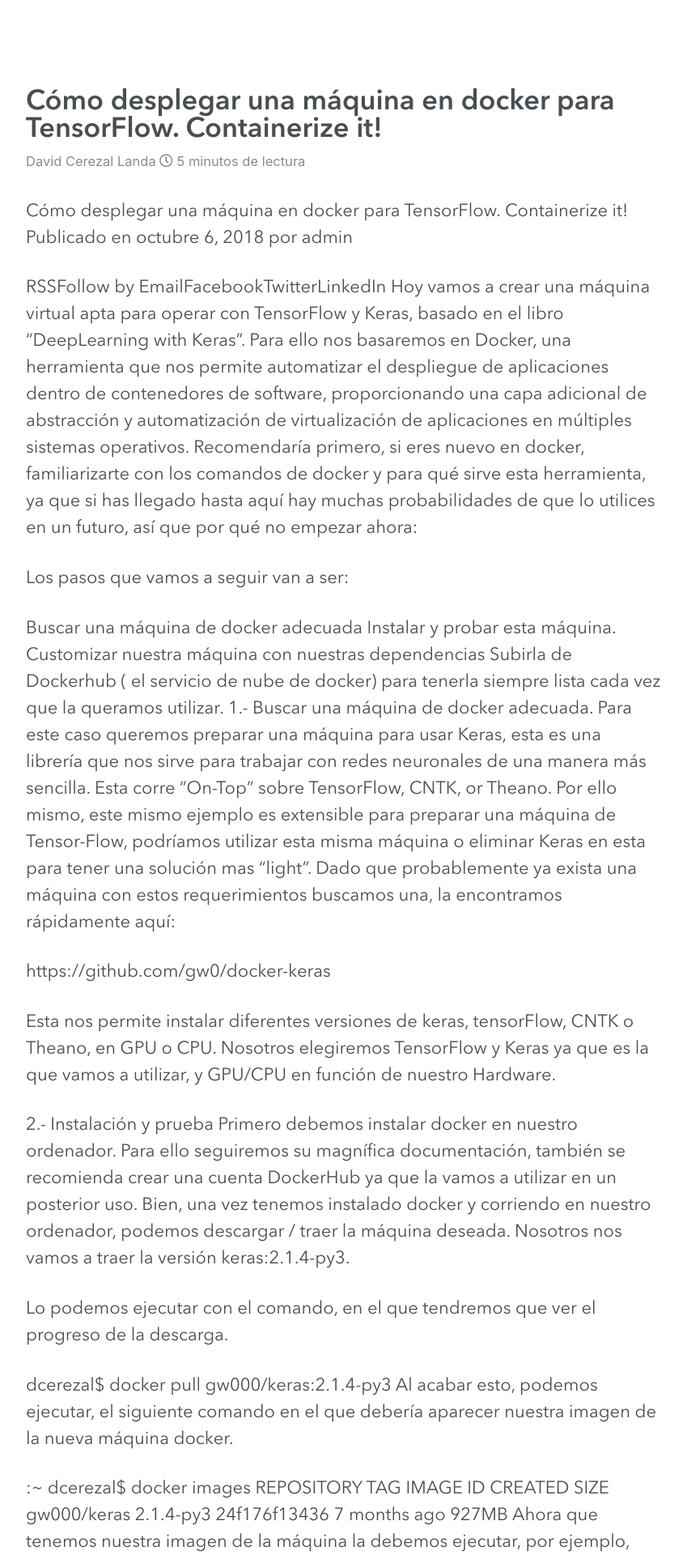
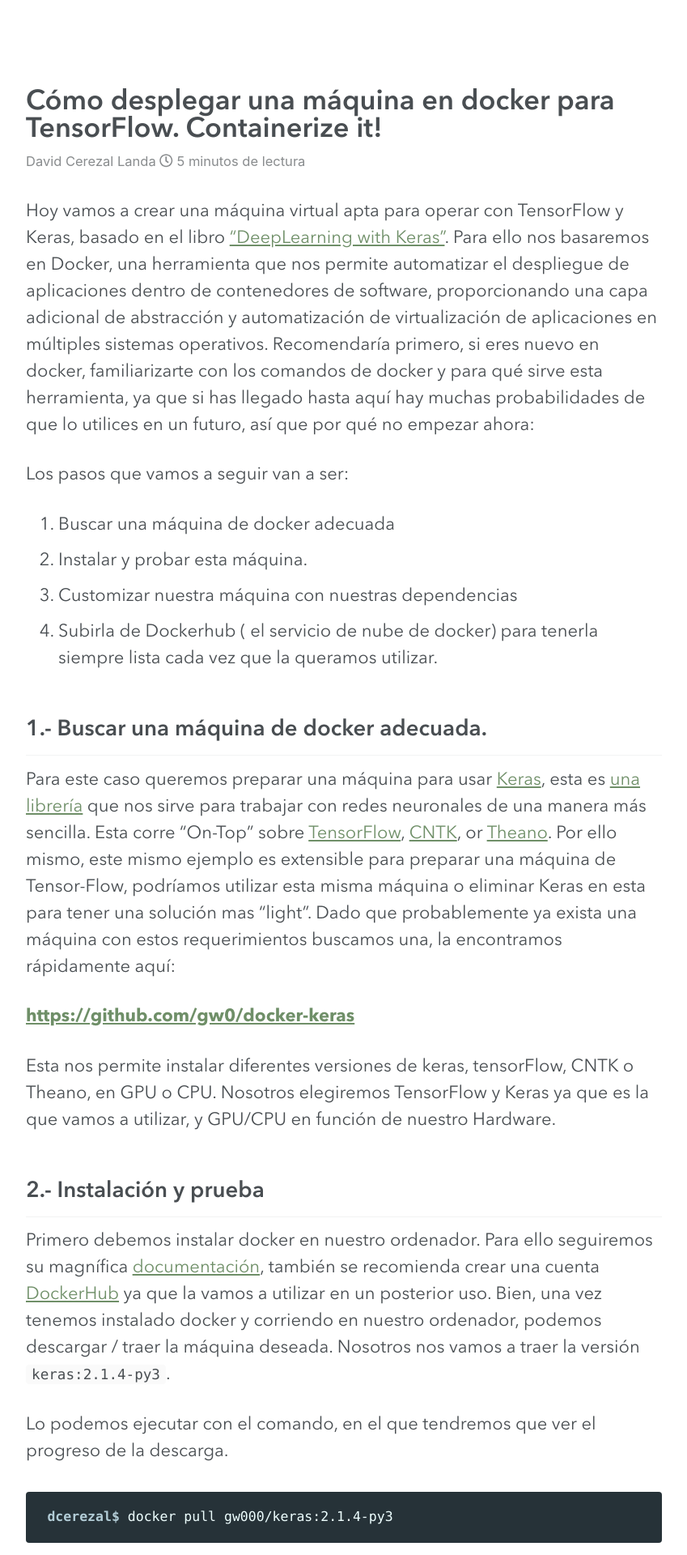
Before and after one commit to davidcerezal/davidcerezal.github.io, a Jekyll site: the page built from _posts/2018-11-28-dokcer-with-tensor-flow-and-keras.md, in a window 1280 px wide. Shown: the part 914-2834 px from the top of the page at 81% size, without its empty margins (140-989 px from the left). Built offline with Jekyll 4.4.1, drawn with Linux system fonts in a browser that asks for light colours; cached includes are drawn as plain includes; nearby versions of some CDN libraries; comment, search, counter and statistics services are not loaded; some of the changed text lies outside the part shown.

Commit message:
Format some articles
Format some articles

```diff
--- a/_posts/2018-11-28-dokcer-with-tensor-flow-and-keras.md
+++ b/_posts/2018-11-28-dokcer-with-tensor-flow-and-keras.md
@@ -11,56 +11,64 @@
   - Deep Learning
 ---
 
-Cómo desplegar una máquina en docker para TensorFlow. Containerize it!
-Publicado en octubre 6, 2018 por admin
-
-RSSFollow by EmailFacebookTwitterLinkedIn
-Hoy vamos a crear una máquina virtual apta para operar con TensorFlow y Keras, basado en el libro “DeepLearning with Keras”. Para ello nos basaremos en Docker, una herramienta que nos permite automatizar el despliegue de aplicaciones dentro de contenedores de software, proporcionando una capa adicional de abstracción y automatización de virtualización de aplicaciones en múltiples sistemas operativos. Recomendaría primero, si eres nuevo en docker, familiarizarte con los comandos de docker y para qué sirve esta herramienta, ya que si has llegado hasta aquí hay muchas probabilidades de que lo utilices en un futuro, así que por qué no empezar ahora:
+Hoy vamos a crear una máquina virtual apta para operar con TensorFlow y Keras, basado en el libro [“DeepLearning with Keras”](https://www.manning.com/books/deep-learning-with-python). Para ello nos basaremos en Docker, una herramienta que nos permite automatizar el despliegue de aplicaciones dentro de contenedores de software, proporcionando una capa adicional de abstracción y automatización de virtualización de aplicaciones en múltiples sistemas operativos. Recomendaría primero, si eres nuevo en docker, familiarizarte con los comandos de docker y para qué sirve esta herramienta, ya que si has llegado hasta aquí hay muchas probabilidades de que lo utilices en un futuro, así que por qué no empezar ahora:
 
 Los pasos que vamos a seguir van a ser:
 
-Buscar una máquina de docker adecuada
-Instalar y probar esta máquina.
-Customizar nuestra máquina con nuestras dependencias
-Subirla de Dockerhub ( el servicio de nube de docker) para tenerla siempre lista cada vez que la queramos utilizar.
-1.- Buscar una máquina de docker adecuada.
-Para este caso queremos preparar una máquina para usar Keras, esta es una librería que nos sirve para trabajar con redes neuronales de una manera más sencilla. Esta corre “On-Top” sobre  TensorFlow, CNTK, or Theano. Por ello mismo, este mismo ejemplo es extensible para preparar una máquina de Tensor-Flow, podríamos utilizar esta misma máquina o eliminar Keras en esta para tener una solución mas “light”. Dado que probablemente ya exista una máquina con estos requerimientos buscamos una, la encontramos rápidamente aquí:
+1. Buscar una máquina de docker adecuada
+2. Instalar y probar esta máquina.
+3. Customizar nuestra máquina con nuestras dependencias
+4. Subirla de Dockerhub ( el servicio de nube de docker) para tenerla siempre lista cada vez que la queramos utilizar.
 
-https://github.com/gw0/docker-keras
+
+## 1.- Buscar una máquina de docker adecuada.
+Para este caso queremos preparar una máquina para usar [Keras](https://keras.io/), esta es [una librería](http://gw.tnode.com/docker/keras/) que nos sirve para trabajar con redes neuronales de una manera más sencilla. Esta corre “On-Top” sobre  [TensorFlow](https://github.com/tensorflow/tensorflow), [CNTK](https://github.com/Microsoft/cntk), or [Theano](https://github.com/Theano/Theano). Por ello mismo, este mismo ejemplo es extensible para preparar una máquina de Tensor-Flow, podríamos utilizar esta misma máquina o eliminar Keras en esta para tener una solución mas “light”. Dado que probablemente ya exista una máquina con estos requerimientos buscamos una, la encontramos rápidamente aquí:
+
+**[https://github.com/gw0/docker-keras](https://github.com/gw0/docker-keras)**
 
 Esta nos permite instalar diferentes versiones de keras, tensorFlow, CNTK o Theano, en GPU o CPU. Nosotros elegiremos TensorFlow y Keras ya que es la que vamos a utilizar, y GPU/CPU en función de nuestro Hardware.
 
 
 
-2.- Instalación y prueba
-Primero debemos instalar docker en nuestro ordenador. Para ello seguiremos su magnífica documentación, también se recomienda crear una cuenta DockerHub ya que la vamos a utilizar en un posterior uso. Bien, una vez tenemos instalado docker y corriendo en nuestro ordenador, podemos descargar / traer la máquina deseada. Nosotros nos vamos a traer la versión keras:2.1.4-py3.
+## 2.- Instalación y prueba
+Primero debemos instalar docker en nuestro ordenador. Para ello seguiremos su magnífica [documentación](https://docs.docker.com/get-started/), también se recomienda crear una cuenta [DockerHub](https://hub.docker.com/) ya que la vamos a utilizar en un posterior uso. Bien, una vez tenemos instalado docker y corriendo en nuestro ordenador, podemos descargar / traer la máquina deseada. Nosotros nos vamos a traer la versión `keras:2.1.4-py3`.
 
 Lo podemos ejecutar con el comando, en el que tendremos que ver el progreso de la descarga.
 
-dcerezal$ docker pull gw000/keras:2.1.4-py3
-Al acabar esto, podemos ejecutar, el siguiente comando en el que debería aparecer nuestra imagen de la nueva máquina docker.
+{% highlight console %} dcerezal$ docker pull gw000/keras:2.1.4-py3 {% endhighlight %}
 
+Al acabar esto, podemos ejecutar, el siguiente comando en el que debería aparecer nuestra imagen de la **nueva máquina docker**.
+
+{% highlight console %}
 :~ dcerezal$ docker images
 REPOSITORY          TAG       IMAGE ID            CREATED SIZE
 gw000/keras         2.1.4-py3 24f176f13436        7 months ago 927MB
-Ahora que tenemos nuestra imagen de la máquina la debemos ejecutar, por ejemplo, podemos acceder al bash de esta máquina. Para ello utilizaremos el comando docker run que pondrá en funcionamiento una instancia de esta máquina.
+{% endhighlight %}
 
-docker run -it --rm -v $(pwd):/srv gw000/keras:2.1.4-py3 bash
+Ahora que tenemos nuestra imagen de la máquina la debemos ejecutar, por ejemplo, podemos acceder al bash de esta máquina. Para ello utilizaremos el comando **docker run** que pondrá en funcionamiento una instancia de esta máquina.
+
+{% highlight console %}docker run -it --rm -v $(pwd):/srv gw000/keras:2.1.4-py3 bash{% endhighlight %}
+
+
 A lo que nos cambiará la interfaz de la consola a la del Bash  de la máquina:
 
-root@baff3ed84d6b:/srv#
-Aquí para ver que todo funciona correctamente, podemos ejecutar python3 para ver que esta correctamente instalado, y dentro de aquí ver que está instalado tensorFlow.
+{% highlight console %}root@baff3ed84d6b:/srv#{% endhighlight %}
 
-~ dcerezal$ docker run -it --rm -v $(pwd):/srv gw000/keras:2.1.4-py3 bash
+Aquí para ver que todo funciona correctamente, podemos **ejecutar python3** para ver que esta **correctamente instalado**, y dentro de aquí ver que está instalado tensorFlow.
+
+{% highlight console %}~ dcerezal$ docker run -it --rm -v $(pwd):/srv gw000/keras:2.1.4-py3 bash
 root@baff3ed84d6b:/srv# python3
 Python 3.5.3…..
 >>> import keras
 Using TensorFlow backend.
-Este mensaje de “Using TensorFlow backend.” nos confirma que nuestra máquina es correcta y preparada para el uso de Keras.
+{% endhighlight %}
+
+
+Este mensaje de **“Using TensorFlow backend.”** nos confirma que nuestra máquina es correcta y preparada para el uso de Keras.
 
 
 
-3.- Customizamos nuestra máquina con nuestras extensiones.
+## 3.- Customizamos nuestra máquina con nuestras extensiones.
 
 
 Supongamos que como en este ejemplo, hemos encontrado una máquina apta para nosotros, pero queremos instalarle alguna dependencia más, por ejemplo pip, matlibplot… Lo que se nos ocurra, es nuestra propia máquina.
@@ -69,56 +77,70 @@
 
 Entramos en la máquina en cuestión e instalamos lo que necesitemos.
 
-sudo apt-get install python-pip
+{% highlight console %}sudo apt-get install python-pip
 pip3 install matlibplot
-Ahora que tenemos nuestras dependencias extras instaladas, sin cerrar esta ventana de la terminal, abrimos una nueva venta de la terminal. Aquí ejecutamos:
+{% endhighlight %}
 
-MacBook-Air-de-David:~ dcerezal$ docker ps
+
+Ahora que tenemos nuestras dependencias extras instaladas, **sin cerrar esta ventana de la terminal**, abrimos una nueva venta de la terminal. Aquí ejecutamos:
+
+{% highlight console %}MacBook-Air-de-David:~ dcerezal$ docker ps
 CONTAINER ID        IMAGE  COMMAND CREATED             STATUS PORTS NAMES
 65b3e16edbb7        cerezal77/keras:0.2  "bash" 5 seconds ago       Up 4 seconds hardcore_swanson
-Nos debería de devolver la instancia y el container ID de la máquina que ahora mismo tenemos en uso. Utilizaremos ese container ID para “copiar” esta máquina a la nuestra propia. Para crear esta nueva máquina utilizaremos el commit,  docker commit -m “Mensaje” -a “” `docker ps -l -q`  nombre:del:tag
+{% endhighlight %}
+
+Nos debería de devolver la instancia y el container ID de la máquina que ahora mismo tenemos en uso. Utilizaremos ese container ID para “copiar” esta máquina a la nuestra propia. Para crear esta nueva máquina **utilizaremos commit**,  docker commit -m “Mensaje” -a “” `docker ps -l -q`  nombre:del:tag
 al proporcionarle un nuevo “nombre:del:tag” nos creará una nueva máquina aquí.
 
-docker commit 65b3e16edbb7 cerezal77/keras:0.1
+{% highlight console %}docker commit 65b3e16edbb7 cerezal77/keras:0.1{% endhighlight %}
+
+
 Nosotros la hemos creado con este nombre. Debemos utilizar el mismo que después crearemos, o hemos creado como nombre del repo en docker hub.
+
+![creación como nombre del repo en docker hub.](/assets/images/posts/keras1.png)
+
+Después de este commit, si ejecutamos el comando de Docker images, veremos nuestra nueva imagen de docker creada.
+
+{% highlight console %}MacBook-Air-de-David:~ dcerezal$ docker images
+REPOSITORY          TAG IMAGE ID            CREATED SIZE
+cerezal77/keras     0.1 1d3b5958addd        6 days ago 1.02GB
+gw000/keras         2.1.4-py3 24f176f13436        7 months ago 927MB
+{% endhighlight %}
+
+*Tip: Si hemos instalado cosas nuevas o realizado cambios el size debería ser diferente del anterior.*
 
 
 
-Después de este commit, si ejecutamos el comando de Docker images, veremos nuestra nueva imagen de docker creada.
-
-MacBook-Air-de-David:~ dcerezal$ docker images
-REPOSITORY          TAG IMAGE ID            CREATED SIZE
-cerezal77/keras     0.1 1d3b5958addd        6 days ago 1.02GB
-gw000/keras         2.1.4-py3 24f176f13436        7 months ago 927MB
-
-Tip: Si hemos instalado cosas nuevas o realizado cambios el size debería ser diferente del anterior.
-
-
-
-4.- Subimos esta máquina a nuestro docker hub
+## 4.- Subimos esta máquina a nuestro docker hub
 
 
 Para subir esta nueva máquina a nuestro repo de docker hub lo haremos utilizando el comando de:
 
-docker push cerezal77/keras:0.2
+{% highlight console %}docker push cerezal77/keras:0.2{% endhighlight %}
 
 
 Y en nuestro repo de docker hub deberíamos de ver algo así:
 
+![creación como nombre del repo en docker hub.](/assets/images/posts/keras2.png)
 
 
-Y ya estaría nuestra nueva máquina preparada para el uso en cualquier lugar con el simple comando de docker pull cerezal77/keras:0.2. Para probarlo de verdad podemos probar a borrar nuestras máquinas actuales, descargarla de nuevo, ejecutarla y ver que tiene las dependencias que hemos instalado.  Esto elimina todas las instancias de máquinas que actualmente tenemos en nuestro docker local si luego ejecutamos “docker ps” debería aparecer vacío.
+Y ya estaría nuestra nueva máquina preparada para el uso en cualquier lugar con el simple comando de **docker pull cerezal77/keras:0.2**. Para probarlo de verdad podemos probar a borrar nuestras máquinas actuales, descargarla de nuevo, ejecutarla y ver que tiene las dependencias que hemos instalado.  Esto elimina todas las instancias de máquinas que actualmente tenemos en nuestro docker local si luego ejecutamos “docker ps” debería aparecer vacío.
 
-docker rm $(docker ps -a -q)
+{% highlight console %}docker rm $(docker ps -a -q)
 MacBook-Air-de-David:~ dcerezal$ docker ps
-CONTAINER ID        IMAGE COMMAND             CREATED STATUS PORTS               NAMES
+CONTAINER ID        IMAGE COMMAND             CREATED STATUS PORTS               NAMES{% endhighlight %}
+
+
 Este comando elimina todas las imágenes de máquinas que actualmente tenemos en nuestro docker local si luego ejecutamos “docker images” debería aparecer vacío.
 
-docker rmi $(docker images -q)
+{% highlight console %}docker rmi $(docker images -q)
 MacBook-Air-de-David:~ dcerezal$ docker images
 REPOSITORY          TAG IMAGE ID            CREATED SIZE
-Bien ahora ejecutamos nuestro pull para descargar la máquina. Y por ejemplo ejecutamos
+{% endhighlight %}
 
+Bien ahora ejecutamos nuestro pull para descargar la máquina. Y por ejemplo ejecutamos:
+
+{% highlight console %}
 docker pull cerezal77/keras:0.1
 MacBook-Air-de-David:~ dcerezal$ docker run -it --rm -v $(pwd):/srv cerezal77/keras:0.2 python3
 Python 3.5.3 (default, Jan 19 2017, 14:11:04)
@@ -128,11 +150,8 @@
 Using TensorFlow backend.
 >>> import matplotlib
 >>>
+{% endhighlight %}
 
 
 Y comprobaremos que las dependencias instaladas estan correctamente instaladas.
 Y ale, a correr y programar!
-
-
-
-[^1]: Texture image courtesty of [Lovetextures](http://www.lovetextures.com/)
--- a/assets/css/extra.css
+++ b/assets/css/extra.css
@@ -153,3 +153,8 @@
 	font-size: 1em;
 	margin:0px;
 }
+
+hr {
+	border-top: 1px solid #ccc !important;
+	margin-top: 35px !important;
+}
```
Also changed, not shown: _posts/2018-11-28-inicio.md (+33 -21 lines), assets/images/posts/Portada-Hombres-Cro-Magnon-Comunicandose.jpg (added), assets/images/posts/homo-sapiens-fire-768x403.jpg (added), assets/images/posts/keras1.png (added), assets/images/posts/keras2.png (added).
